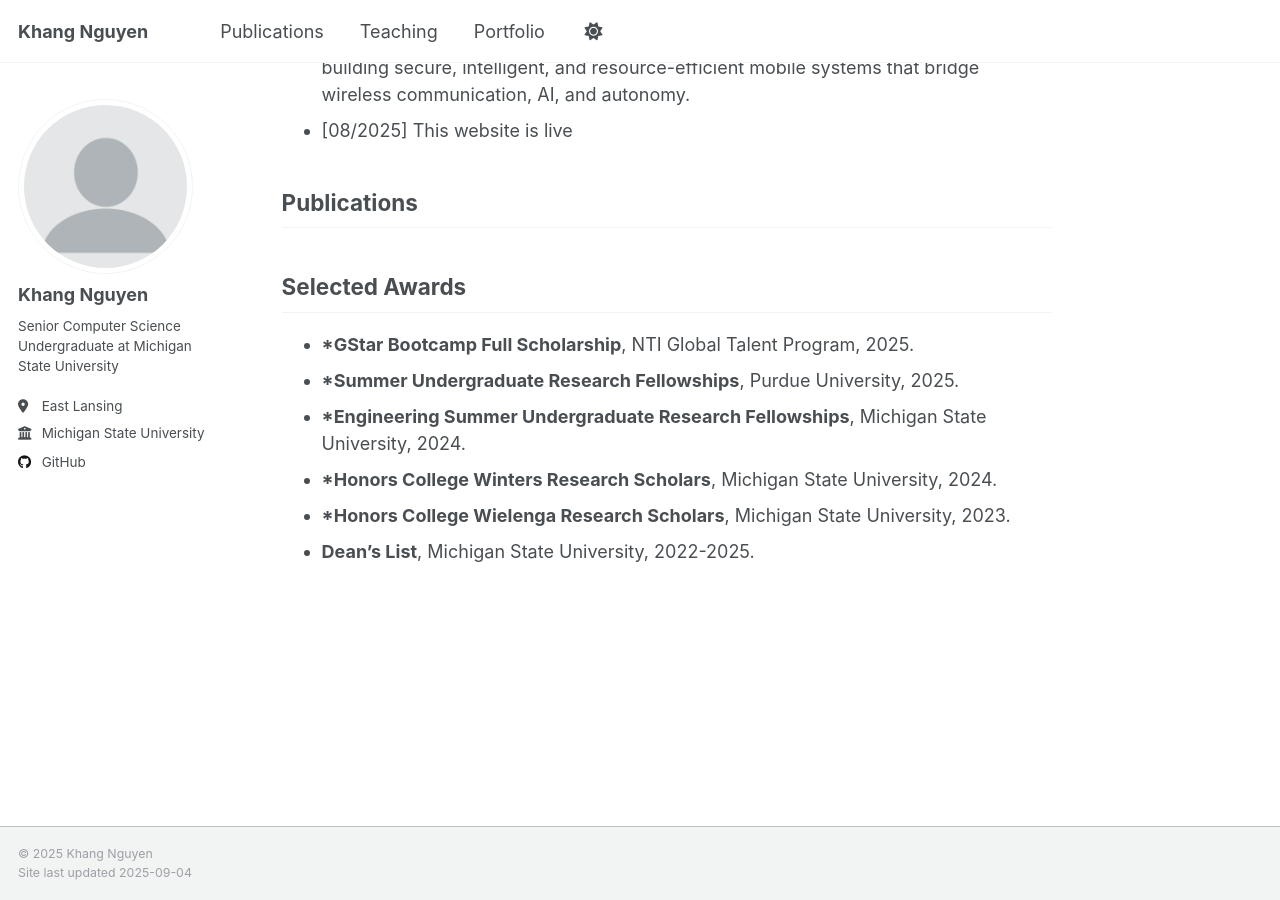
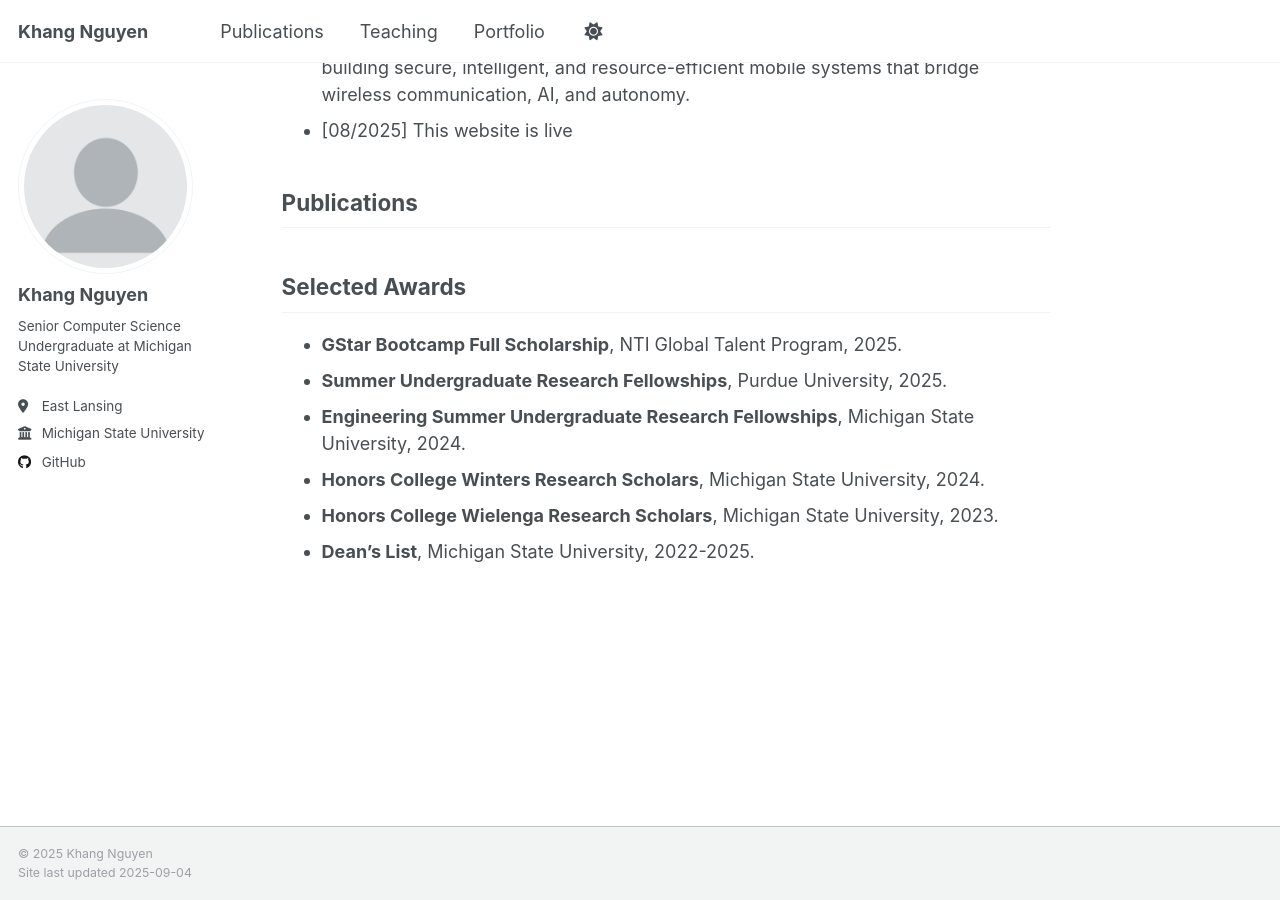
Before and after one commit to nguyenhuykhang/nguyenhuykhang.github.io, a Jekyll site: the page built from _pages/about.md, in a window 1280 px wide and 900 px high, scrolled down 559 px. Built offline with Jekyll 4.4.1, drawn with Linux system fonts in a browser that asks for light colours; a script that is not in the unit is left out.

```diff
--- a/_pages/about.md
+++ b/_pages/about.md
@@ -32,11 +32,11 @@ Publications
 
 Selected Awards
 ------
-- ***GStar Bootcamp Full Scholarship**, NTI Global Talent Program, 2025.
-- ***Summer Undergraduate Research Fellowships**, Purdue University, 2025.
-- ***Engineering Summer Undergraduate Research Fellowships**, Michigan State University, 2024.
-- ***Honors College Winters Research Scholars**, Michigan State University, 2024.
-- ***Honors College Wielenga Research Scholars**, Michigan State University, 2023.
+- **GStar Bootcamp Full Scholarship**, NTI Global Talent Program, 2025.
+- **Summer Undergraduate Research Fellowships**, Purdue University, 2025.
+- **Engineering Summer Undergraduate Research Fellowships**, Michigan State University, 2024.
+- **Honors College Winters Research Scholars**, Michigan State University, 2024.
+- **Honors College Wielenga Research Scholars**, Michigan State University, 2023.
 - **Dean’s List**, Michigan State University, 2022-2025.
 
 <div style="transform: scale(0.25); transform-origin: top center;">
```
